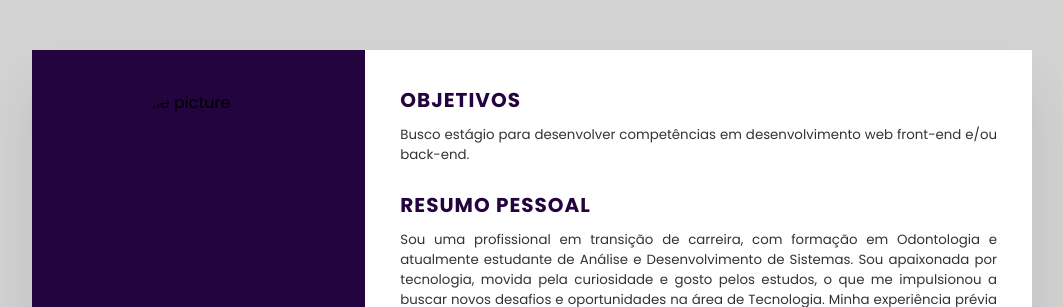
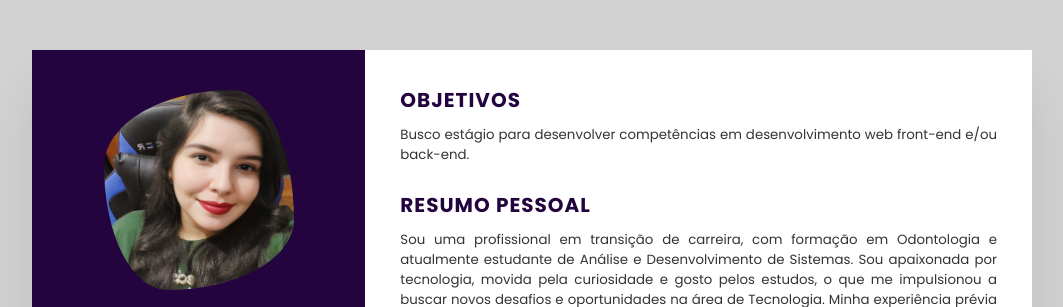
Before and after one commit to BarbaraLeimig/Curriculo_HTML_CSS, a plain HTML site: page index.html in a window 1280 px wide. Shown: the top 307 px of the page, without its empty margins (108-1171 px from the left). Drawn offline with Linux system fonts and the light colour scheme.

Commit message:
Update index.html

```diff
--- a/index.html
+++ b/index.html
@@ -17,7 +17,7 @@
 
             <div class="profileText">
                 <div class="imgBx">
-                    <img alt="profile picture" src="./imgs/barbara.jpg">
+                    <img alt="profile picture" src="./img/barbara.jpg">
                 </div>
                 <h2>Bárbara Leimig</h2>
             </div>
```
